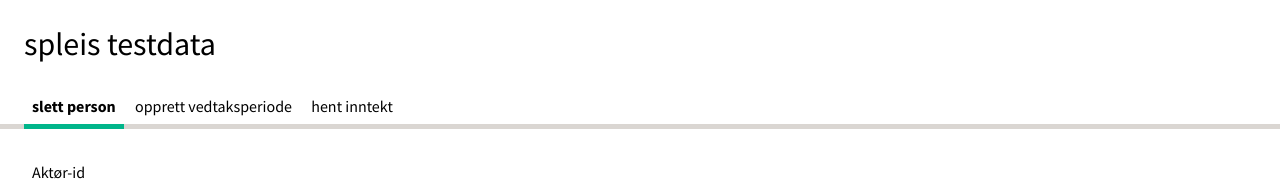
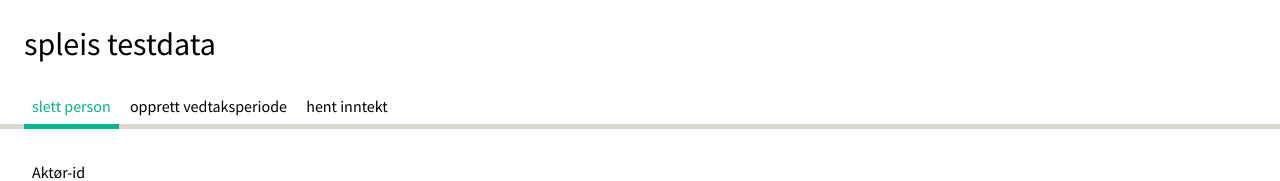
Before and after one commit to navikt/helse-spleis-testdata, a Svelte app in the folder frontend/: page / in a window 1280 px wide. Shown: the top 181 px of the page. Built offline with nearby package versions, Linux system fonts and the light colour scheme.

Commit message:
Legg til flere animasjoner

```diff
--- a/frontend/src/components/SectionButton.svelte
+++ b/frontend/src/components/SectionButton.svelte
@@ -18,24 +18,26 @@
         font-size: 1rem;
         cursor: pointer;
         margin: 0;
+        transition: all 0.2s;
     }
-    button.active:after,
-    button:focus:after,
-    button:hover:after {
-        background: var(--active-color);
+    button:after {
         position: absolute;
         content: '';
         height: 5px;
         width: 100%;
         left: 0;
         bottom: -5px;
+        transition: all 0.2s;
     }
+    button.active:after,
+    button:focus:after,
+    button:hover:after {
+        background: var(--active-color);
+    }
+    button.active,
     button:hover,
     button:focus {
         outline: none;
         color: var(--active-color);
     }
-    button.active {
-        font-weight: bold;
-    }
 </style>
```
